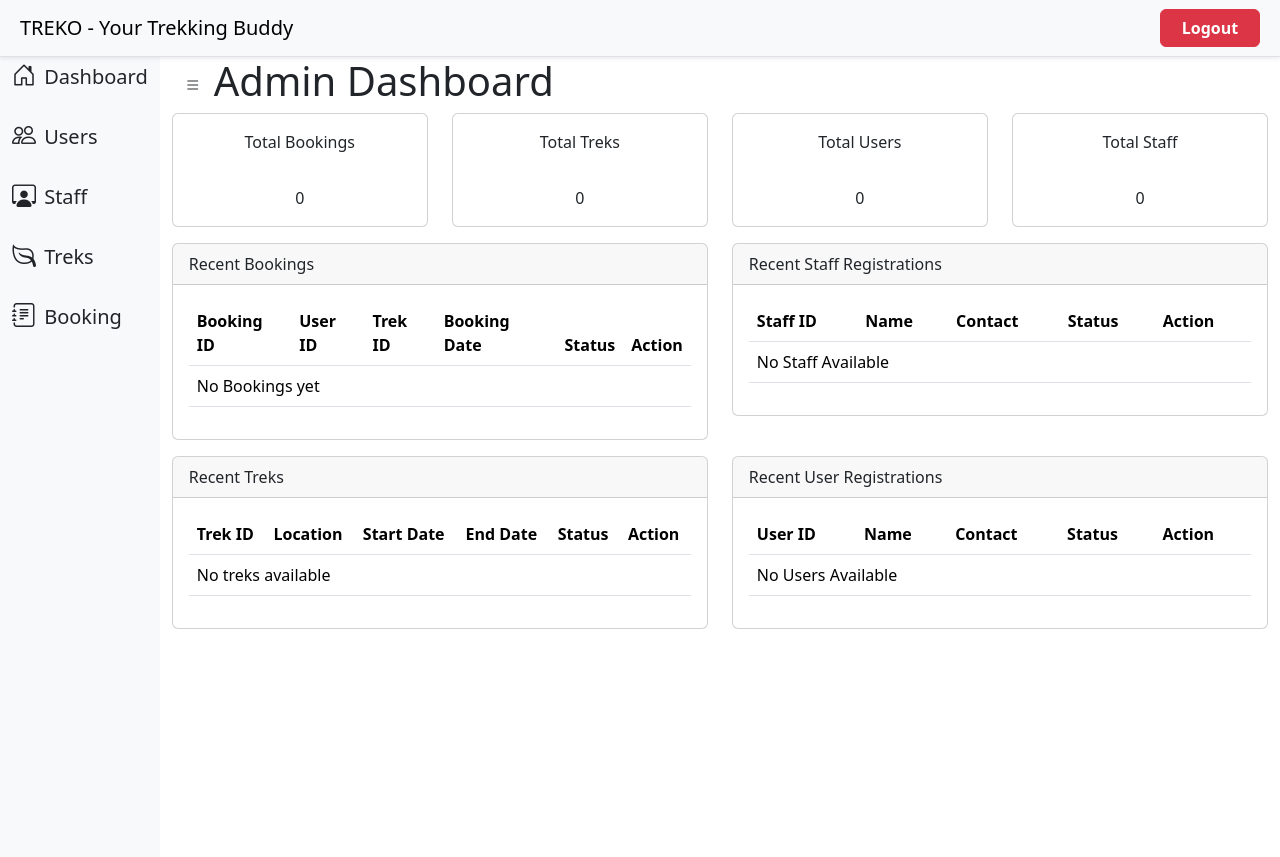
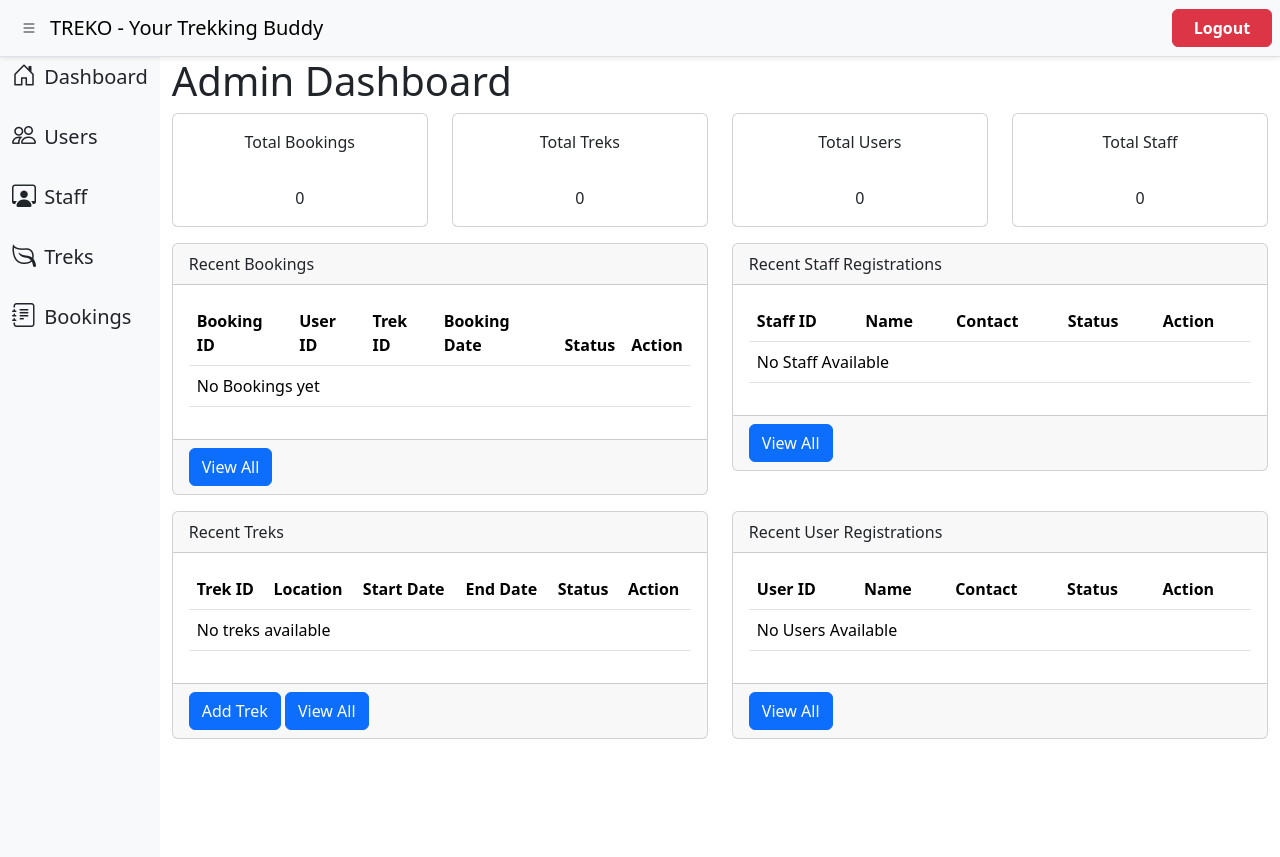
Before and after one commit to vini-cyberpunk/trekking-management-system_23f3002456, a Flask app: page /dashboard in a window 1280 px wide. Run offline with Flask 3, Linux system fonts and the light colour scheme; the visitor is signed in with stand-in values (Sample User, id 1); data that the repository does not hold is empty; parts of the project's set-up code (start-up, migrations or seed data) failed here and were passed over.

Commit message:
admin dashboard modified

```diff
--- a/app/routes/admin.py
+++ b/app/routes/admin.py
@@ -15,9 +15,33 @@ def dashboard():
 	total_treks = Trek.query.count()
 
 	return render_template(
-		"admin/dashboard.html",
+		'admin/dashboard.html',
 		total_bookings=total_bookings,
 		total_users=total_users,
 		total_staff=total_staff,
 		total_treks=total_treks
 	)
+
+@admin.route('/users', methods=["GET"])
+@login_required
+def users():
+
+	return render_template('admin/users.html')
+
+@admin.route('/staff', methods=["GET"])
+@login_required
+def staff():
+
+	return render_template('admin/staff.html')
+
+@admin.route('/treks', methods=["GET"])
+@login_required
+def treks():
+
+	return render_template('admin/treks.html')
+
+@admin.route('/bookings', methods=["GET"])
+@login_required
+def bookings():
+
+	return render_template('admin/bookings.html')
--- /dev/null
+++ b/app/templates/admin/admin_base.html
@@ -0,0 +1,83 @@
+<!DOCTYPE html>
+<html lang="en">
+<head>
+	<meta charset="UTF-8">
+	<meta name="viewport" content="width=device-width, initial-scale=1.0">
+
+	<link href="https://cdn.jsdelivr.net/npm/bootstrap@5.3.8/dist/css/bootstrap.min.css" rel="stylesheet" integrity="sha384
+	sRIl4kxILFvY47J16cr9ZwB07vP4J8+LH7qKQnuqkuIAvNWLzeN8tE5YBujZqJLB" crossorigin="anonymous">
+
+	<link rel="stylesheet" href="https://cdn.jsdelivr.net/npm/bootstrap-icons@1.13.1/font/bootstrap-icons.min.css">
+
+	<link href="{{ url_for('static', filename='css/style.css') }}" rel="stylesheet">
+
+	<title>
+		{% block title %}
+		Admin
+		{% endblock %}
+	</title>
+
+</head>
+<body>
+
+	<nav class="navbar navbar-expand-lg ps-2 pe-2 border-bottom shadow-sm bg-body-tertiary">
+
+			<button id="admin-sidebar" class="btn">
+				<i class="bi bi-list"></i>
+			</button>
+
+			<a class="navbar-brand" href="/">
+				<span>TREKO</span>
+				<span class="d-none d-lg-inline"> - Your Trekking Buddy</span>
+			</a>
+
+			<div class="ms-auto">
+				<a class="btn btn-danger auth-btn" href="{{url_for('auth.logout')}}">Logout</a>
+			</div>
+	</nav>
+
+	<div class="container-fluid">
+		<div class="row">
+			<div class="col-auto admin-sidebar min-vh-100 bg-light">
+
+				<div class="sidebar-nav d-flex flex-column gap-4">
+					<a class="nav-link" href="{{ url_for('admin.dashboard') }}">
+						<i class="bi bi-house-door fs-4 me-1"></i>
+						<span class="fs-5"> Dashboard </span>
+					</a>
+
+					<a class="nav-link" href="{{ url_for('admin.users') }}">
+						<i class="bi bi-people fs-4 me-1"></i>
+						<span class="fs-5"> Users </span>
+					</a>
+
+					<a class="nav-link" href="{{ url_for('admin.staff') }}">
+						<i class="bi bi-person-workspace fs-4 me-1"></i>
+						<span class="fs-5"> Staff </span>
+					</a>
+
+					<a class="nav-link" href="{{ url_for('admin.treks') }}">
+						<i class="bi bi-leaf fs-4 me-1"></i>
+						<span class="fs-5"> Treks </span>
+					</a>
+
+					<a class="nav-link" href="{{ url_for('admin.bookings') }}">
+						<i class="bi bi-journal-text fs-4 me-1"></i>
+						<span class="fs-5"> Bookings </span>
+					</a>
+				</div>
+			</div>
+
+			<div class="col min-vh-100">
+				{% block main_content %}
+
+				{% endblock %}
+			</div>
+
+		</div>
+	</div>
+
+
+	<script src="https://cdn.jsdelivr.net/npm/bootstrap@5.3.8/dist/js/bootstrap.bundle.min.js" integrity="sha384-FKyoEForCGlyvwx9Hj09JcYn3nv7wiPVlz7YYwJrWVcXK/BmnVDxM+D2scQbITxI" crossorigin="anonymous"></script>
+</body>
+</html>
--- /dev/null
+++ b/app/templates/admin/bookings.html
@@ -0,0 +1 @@
+{% extends "admin/admin_base.html" %}
--- a/app/templates/admin/dashboard.html
+++ b/app/templates/admin/dashboard.html
@@ -1,53 +1,12 @@
-{% extends "base.html" %}
+{% extends "admin/admin_base.html" %}
 
 {% block title %}
 Dashboard
 {% endblock %}
 
-{% block body_middle %}
-<div class="container-fluid">
-	<div class="row">
-		<div class="col-auto admin-sidebar min-vh-100 bg-light">
-
-			<div class="sidebar-nav d-flex flex-column gap-4">
-				<a class="nav-link active" href="#">
-					<i class="bi bi-house-door fs-4 me-1"></i>
-					<span class="fs-5"> Dashboard </span>
-				</a>
-
-				<a class="nav-link" href="#">
-					<i class="bi bi-people fs-4 me-1"></i>
-					<span class="fs-5"> Users </span>
-				</a>
-
-				<a class="nav-link" href="#">
-					<i class="bi bi-person-workspace fs-4 me-1"></i>
-					<span class="fs-5"> Staff </span>
-				</a>
-
-				<a class="nav-link" href="#">
-					<i class="bi bi-leaf fs-4 me-1"></i>
-					<span class="fs-5"> Treks </span>
-				</a>
-
-				<a class="nav-link" href="#">
-					<i class="bi bi-journal-text fs-4 me-1"></i>
-					<span class="fs-5"> Booking </span>
-				</a>
-			</div>
-		</div>
-
-		<div class="col min-vh-100">
-
-			<div class="nav">
-				<div class="sidebar-toggle d-flex align-items-center">
-					<button id="sidebar-toggle" class="btn">
-						<i class="bi bi-list"></i>
-					</button>
-				</div>
+{% block main_content %}
 
 <h1 class="dashboard-header text-left"> Admin Dashboard </h1>
-			</div>
 
 <div class="row">
 	<div class="col">
@@ -124,7 +83,11 @@ Dashboard
 										</option>
 									</select>
 								</td>
-											<td> <button class="btn"> View </button>
+								<td>
+									<button class="btn"> <i class="bi bi-floppy"></i> </button>
+									<button class="btn"> <i class="bi bi-pencil-square"></i> </button>
+									<button class="btn"> <i class="bi bi-trash"></i> </button>
+								</td>
 							</tr>
 							{% endfor %}
 						{% else %}
@@ -134,6 +97,10 @@ Dashboard
 						{% endif %}
 					</tbody>
 				</table>
+			</div>
+
+			<div class="card-footer">
+				<button class="btn btn-primary"> View All </button>
 			</div>
 
 		</div>
@@ -181,7 +148,11 @@ Dashboard
 										</option>
 									</select>
 								</td>
-											<td> <button class="btn"> View </button>
+								<td>
+									<button class="btn"> <i class="bi bi-floppy"></i> </button>
+									<button class="btn"> <i class="bi bi-pencil-square"></i> </button>
+									<button class="btn"> <i class="bi bi-trash"></i> </button>
+								</td>
 							</tr>
 							{% endfor %}
 						{% else %}
@@ -191,8 +162,12 @@ Dashboard
 						{% endif %}
 					</tbody>
 				</table>
+			</div>
 
+			<div class="card-footer">
+				<button class="btn btn-primary"> View All </button>
 			</div>
+
 		</div>
 	</div>
 
@@ -252,7 +227,11 @@ Dashboard
 										</option>
 									</select>
 								</td>
-											<td> <button class="btn"> View </button>
+								<td>
+									<button class="btn"> <i class="bi bi-floppy"></i> </button>
+									<button class="btn"> <i class="bi bi-pencil-square"></i> </button>
+									<button class="btn"> <i class="bi bi-trash"></i> </button>
+								</td>
 							</tr>
 							{% endfor %}
 						{% else %}
@@ -263,6 +242,12 @@ Dashboard
 					</tbody>
 				</table>
 			</div>
+
+			<div class="card-footer">
+				<button class="btn btn-primary"> Add Trek </button>
+				<button class="btn btn-primary"> View All </button>
+			</div>
+
 		</div>
 	</div>
 
@@ -303,7 +288,11 @@ Dashboard
 										</option>
 									</select>
 								</td>
-											<td> <button class="btn"> View </button>
+								<td>
+									<button class="btn"> <i class="bi bi-floppy"></i> </button>
+									<button class="btn"> <i class="bi bi-pencil-square"></i> </button>
+									<button class="btn"> <i class="bi bi-trash"></i> </button>
+								</td>
 							</tr>
 							{% endfor %}
 						{% else %}
@@ -315,78 +304,13 @@ Dashboard
 				</table>
 			</div>
 
+			<div class="card-footer">
+				<button class="btn btn-primary"> View All </button>
+			</div>
+
 		</div>
 	</div>
 
 </div>
 
-		</div>
-	</div>
-</div>
 {% endblock %}
-
-
-
-
-
-from app import db
-from flask_login import UserMixin
-
-class Login(UserMixin, db.Model):
-	__tablename__ = 'login'
-	login_id = db.Column(db.Integer, primary_key=True)
-	email = db.Column(db.String(50), nullable=False, unique=True)
-	password = db.Column(db.String(255), nullable=False)
-	role = db.Column(db.Enum('admin','trekker','staff'), nullable=False)
-
-	def get_id(self):
-		return str(self.login_id)
-
-class User(db.Model):
-	__tablename__ = 'user'
-	user_id = db.Column(db.Integer, primary_key=True)
-	login_id = db.Column(db.Integer, db.ForeignKey('login.login_id', ondelete='CASCADE'), unique=True, nullable=False)
-	username = db.Column(db.String(50), nullable=False)
-	user_contact = db.Column(db.String(10), nullable=True)
-	status = db.Column(db.Enum('active', 'inactive'), nullable=False)
-
-class Staff(db.Model):
-	__tablename__ = 'staff'
-	staff_id = db.Column(db.Integer, primary_key=True)
-	login_id = db.Column(db.Integer, db.ForeignKey('login.login_id', ondelete='CASCADE'), unique=True, nullable=False)
-	staff_name = db.Column(db.String(50), nullable=False)
-	staff_contact = db.Column(db.String(10), nullable=True)
-	status = db.Column(db.Enum('active', 'inactive', 'pending'), nullable=False)
-
-class Trek(db.Model):
-	__tablename__ = 'trek'
-	trek_id = db.Column(db.Integer, primary_key=True)
-	trek_name = db.Column(db.String(150), nullable=False)
-	trek_location = db.Column(db.String(300), nullable=False)
-	difficulty = db.Column(db.Enum('easy','moderate','hard'), nullable=False)
-	available_slots = db.Column(db.Integer, nullable=False)
-	assigned_staff_id = db.Column(db.Integer, db.ForeignKey('staff.staff_id', ondelete='SET NULL'), nullable=True)
-	duration = db.Column(db.Integer, nullable=False)
-	start_date = db.Column(db.DateTime, nullable=False)
-	end_date = db.Column(db.DateTime, nullable=False)
-	status = db.Column(db.Enum('pending','approved','open','closed','completed'), nullable=False)
-
-	__table_args__ = (
-		db.CheckConstraint(
-			'available_slots >= 0',
-			name = 'check_slots_positive',
-		),
-
-		db.CheckConstraint(
-			'end_date > start_date',
-			name = 'check_date_valid'
-		),
-	)
-
-class Booking(db.Model):
-	__tablename__ = 'booking'
-	booking_id = db.Column(db.Integer, primary_key=True)
-	user_id = db.Column(db.Integer, db.ForeignKey('user.user_id', ondelete='RESTRICT'), nullable=False)
-	trek_id = db.Column(db.Integer, db.ForeignKey('trek.trek_id', ondelete='SET NULL'), nullable=True)
-	booking_date = db.Column(db.DateTime, nullable=False)
-	status = db.Column(db.Enum('booked','cancelled','completed'), nullable=False)
--- /dev/null
+++ b/app/templates/admin/staff.html
@@ -0,0 +1 @@
+{% extends "admin/admin_base.html" %}
--- /dev/null
+++ b/app/templates/admin/treks.html
@@ -0,0 +1 @@
+{% extends "admin/admin_base.html" %}
--- /dev/null
+++ b/app/templates/admin/users.html
@@ -0,0 +1,5 @@
+{% extends "admin/admin_base.html" %}
+
+{% block title %}
+Manage Users
+{% endblock %}
--- a/app/templates/base.html
+++ b/app/templates/base.html
@@ -19,7 +19,7 @@
 
 </head>
 <body>
-	{% block navbar %}
+
 	<nav class="navbar navbar-expand-lg ps-2 pe-2 border-bottom shadow-sm bg-body-tertiary">
 		<div class="container-fluid">
 			<a class="navbar-brand" href="/">
@@ -36,7 +36,6 @@
 			</div>
 		</div>
 	</nav>
-	{% endblock %}
 
 	{% block body_middle %}
 	<div class="container my-4">
```
Lines whose indentation alone changed are shown as unchanged.
